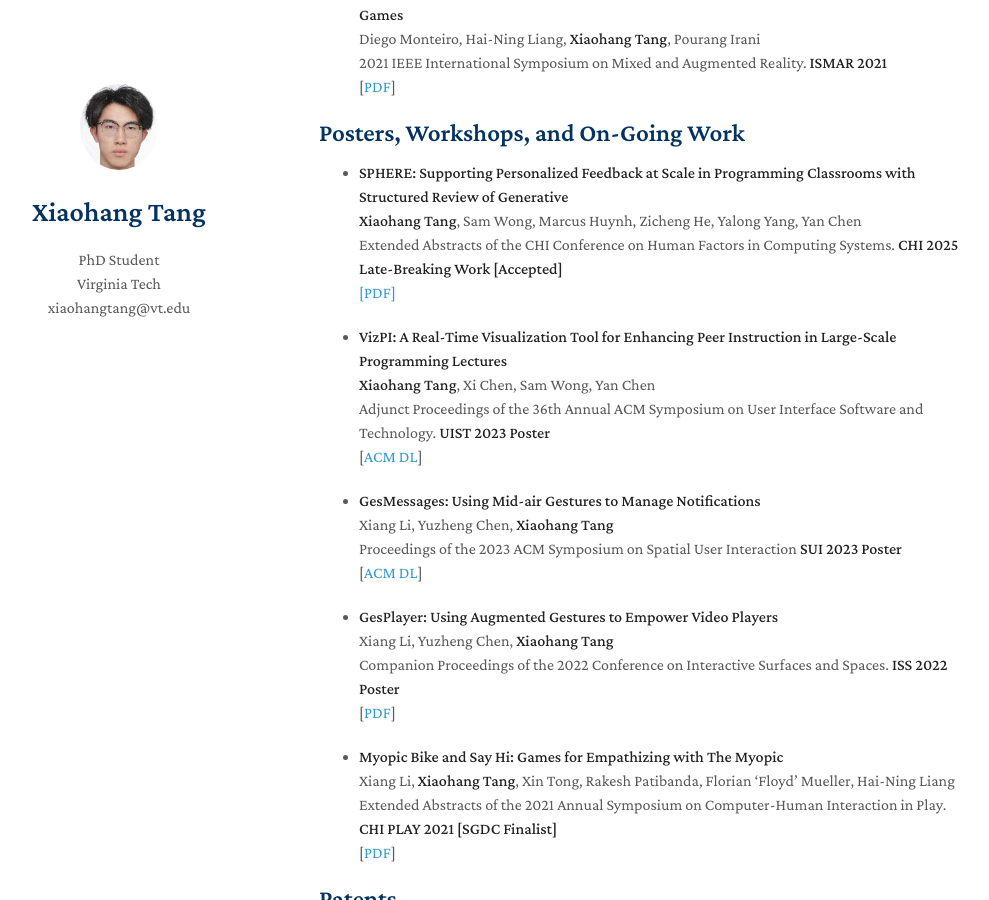
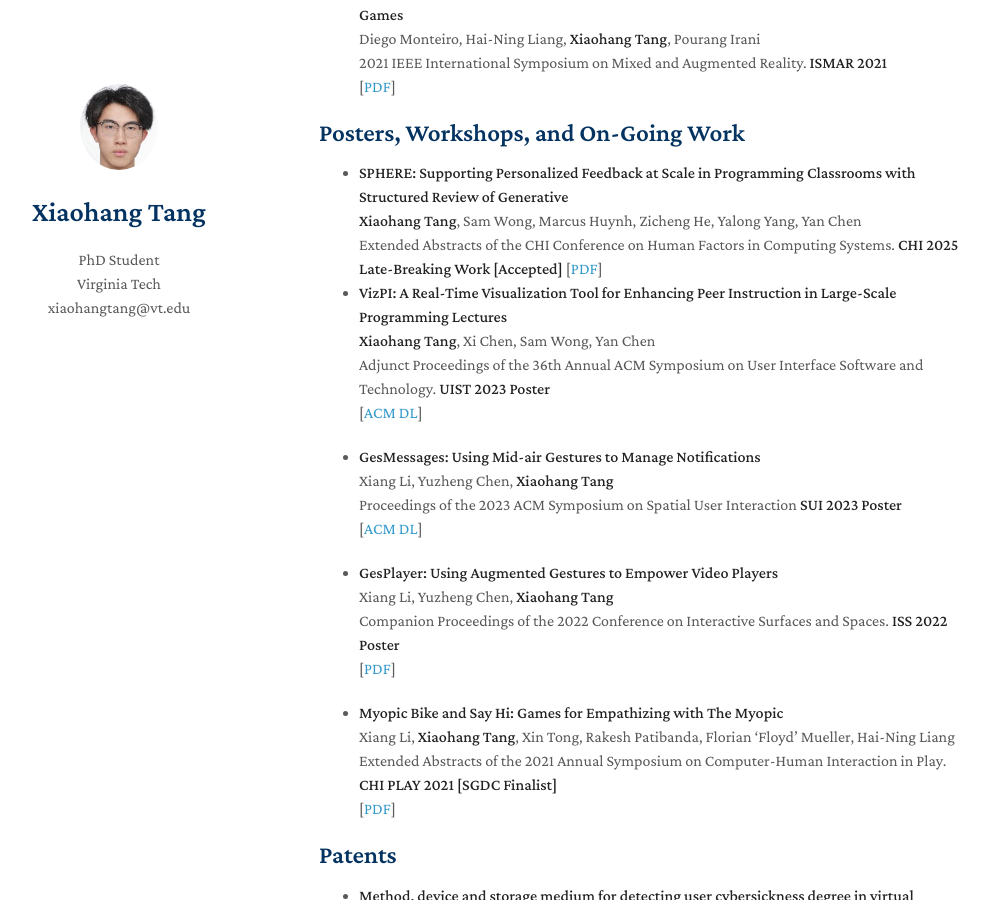
Before and after one commit to xiaohang-tang/xiaohang-tang.github.io, a Jekyll site: the page built from index.md, in a window 1280 px wide and 900 px high, scrolled down 1910 px. Shown: the whole window, without its empty margins (151-1140 px from the left). Built offline with Jekyll 4.4.1, drawn with Linux system fonts in a browser that asks for light colours; nearby versions of some CDN libraries; a style sheet for code colours, icons or effects is not loaded; our own code applies the rules of GitHub Pages for plain Markdown files.

Commit message:
Update index.md

```diff
--- a/index.md
+++ b/index.md
@@ -99,8 +99,8 @@ I was a research intern at the [University of Notre Dame](https://www.nd.edu/) i
   **Xiaohang Tang**, Sam Wong, Marcus Huynh, Zicheng He, Yalong Yang, Yan Chen
   <br>
   Extended Abstracts of the CHI Conference on Human Factors in Computing Systems. **CHI 2025 Late-Breaking Work [Accepted]**
-  <br>
-  <a href="./assets/css/chiea25-sphere.pdf">[PDF]</a>
+  <be>
+  [<a href="./assets/css/chiea25-sphere.pdf">PDF</a>]
 
 - **VizPI: A Real-Time Visualization Tool for Enhancing Peer Instruction in Large-Scale Programming Lectures**
   <br>
```
